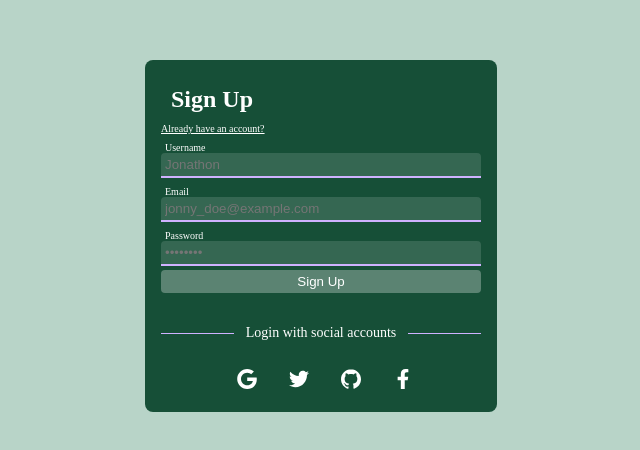
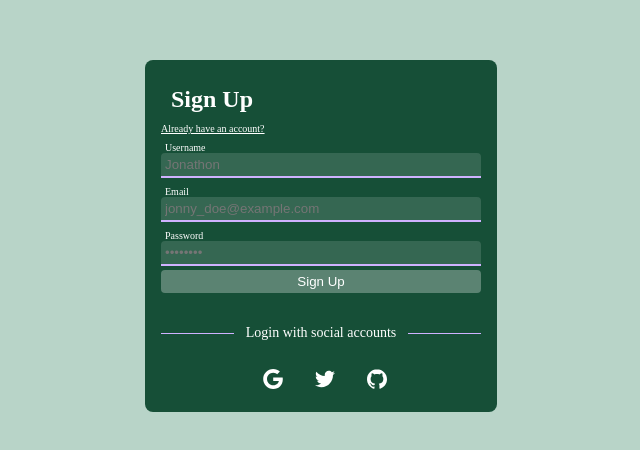
Before and after one commit to G3ntl3/firebase-auth-retry, a plain HTML site: page public/index.html in a window 1280 px wide. Shown: the part 164-614 px from the top of the page, without its empty margins (319-959 px from the left). Drawn offline with Linux system fonts and the light colour scheme.

Commit message:
removed fb

```diff
--- a/public/index.html
+++ b/public/index.html
@@ -82,19 +82,7 @@
             </svg>
           </button>
 
-          <button id="signInFacebook" class="icon facebook">
 
-            <svg
-              viewBox="0 0 320 512"
-              height="1.2em"
-              fill="currentColor"
-              xmlns="http://www.w3.org/2000/svg"
-            >
-              <path
-                d="M279.14 288l14.22-92.66h-88.91v-60.13c0-25.35 12.42-50.06 52.24-50.06h40.42V6.26S260.43 0 225.36 0c-73.22 0-121.08 44.38-121.08 124.72v70.62H22.89V288h81.39v224h100.17V288z"
-              ></path>
-            </svg>
-          </button>
         </div>
       </div>
     </div>
```
